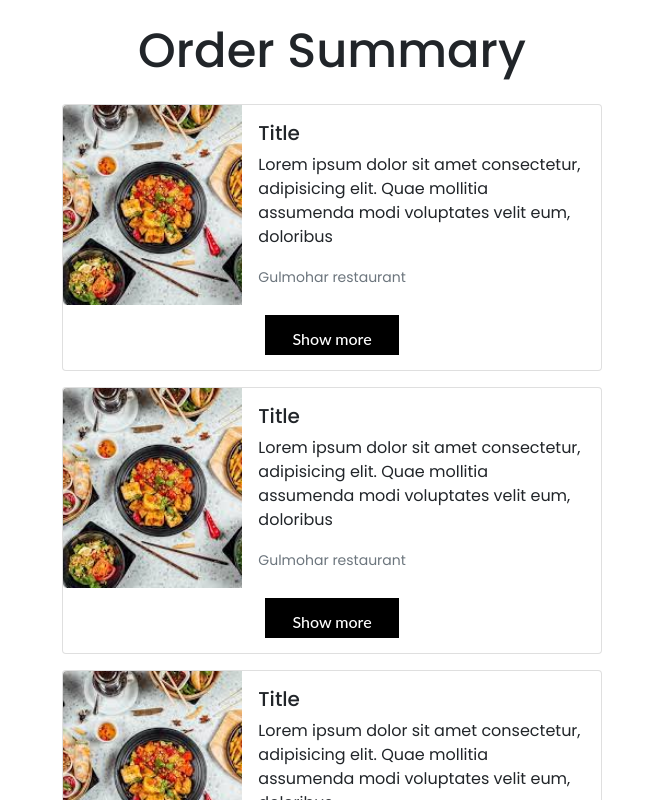
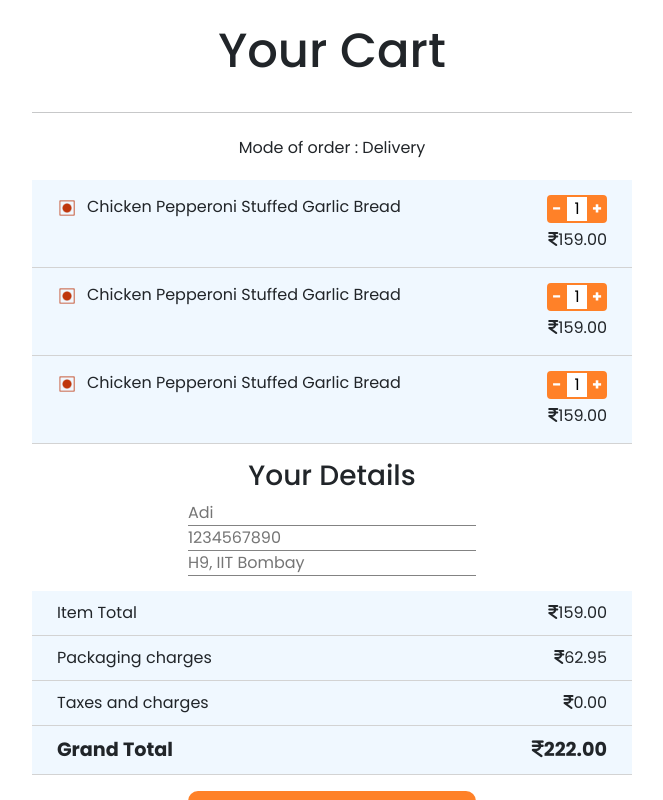
Before and after one commit to adibyju/Orezano_food_delivery_app, a React (Create React App) app in the folder orezano_react_folder/: page / in a window 1280 px wide. Shown: the top 800 px of the page, without its empty margins (308-971 px from the left). Built offline with nearby package versions, Linux system fonts and the light colour scheme.

Commit message:
Updated changes

```diff
--- a/orezano_react_folder/src/App.js
+++ b/orezano_react_folder/src/App.js
@@ -7,8 +7,8 @@ function App() {
   return (
     <div className="App">
       {/* <SignInUp/> */}
-      <OrderSum />
-      {/* <YourCart /> */}
+      {/* <OrderSum /> */}
+      <YourCart />
     </div>
   );
 }
--- a/orezano_react_folder/src/Components/YourCartCard.js
+++ b/orezano_react_folder/src/Components/YourCartCard.js
@@ -1,32 +1,26 @@
-// import { useRef } from 'react'
+import { useRef } from 'react'
 // import ReactDOM from 'react-dom';
 import YCCCSS from './YourCartCard.module.css'
 import nonVeg from '../Images/nonvegsymbol.png';
 
 const YourCartCard = () => {
 
-    // var countNum = 1;
-    // const CountInput = useRef(null);
-    // // const Count = ReactDOM.findDOMNode("count");
-    // // var countEl = document.getElementById(YCCCSS.count);
-    // // const signUp = () => {
-    // //     Container.current.classList.add(SIUCSS['sign-up-mode']);
-    // // }
-    // const plus = () => {
-    //     if (countNum < 20) {
-    //         countNum = countNum + 1;
-    //         CountInput.current.value = countNum;
-    //         console.log(countNum);
-    //     }
-    // }
+    var countNum = 1;
+    const CountInput = useRef(null);
 
-    // const minus = () => {
-    //     if (countNum > 1) {
-    //         countNum = countNum - 1;
-    //         CountInput.current.value = countNum;
-    //         console.log(countNum);
-    //     }
-    // }
+    function plus() {
+        if (countNum < 20) {
+            countNum = countNum + 1;
+            CountInput.current.value = countNum;
+        }
+    }
+
+    function minus() {
+        if (countNum > 0) {
+            countNum = countNum - 1;
+            CountInput.current.value = countNum;
+        }
+    }
 
     return (
         <div className={YCCCSS.cartCard}>
@@ -38,9 +32,9 @@ const YourCartCard = () => {
                     </div>
                     <div className={YCCCSS.counterDiv}>
                         <div id={YCCCSS.counter}>
-                            <input type="button" value="-" id={YCCCSS.minus} />
-                            <input type="text" size="25" value="1" min="0" max="20" id={YCCCSS.count} />
-                            <input type="button" value="+" id={YCCCSS.plus} />
+                            <input type="button" value="-" id={YCCCSS.minus} onClick={minus} />
+                            <input type="text" size="25" value="1" min="0" max="20" id={YCCCSS.count} ref={CountInput} />
+                            <input type="button" value="+" id={YCCCSS.plus} onClick={plus} />
                         </div>
                     </div>
                 </div>
```
